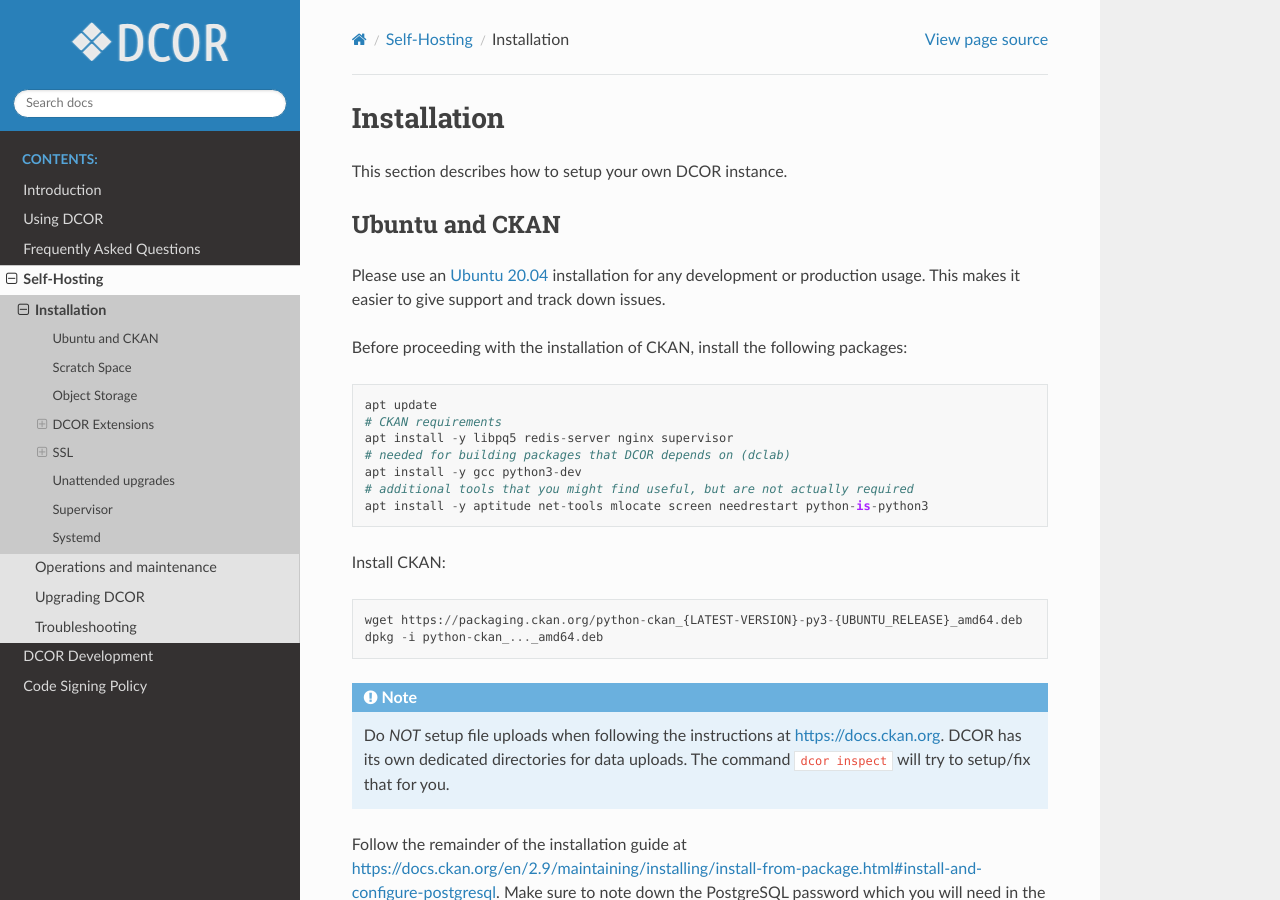
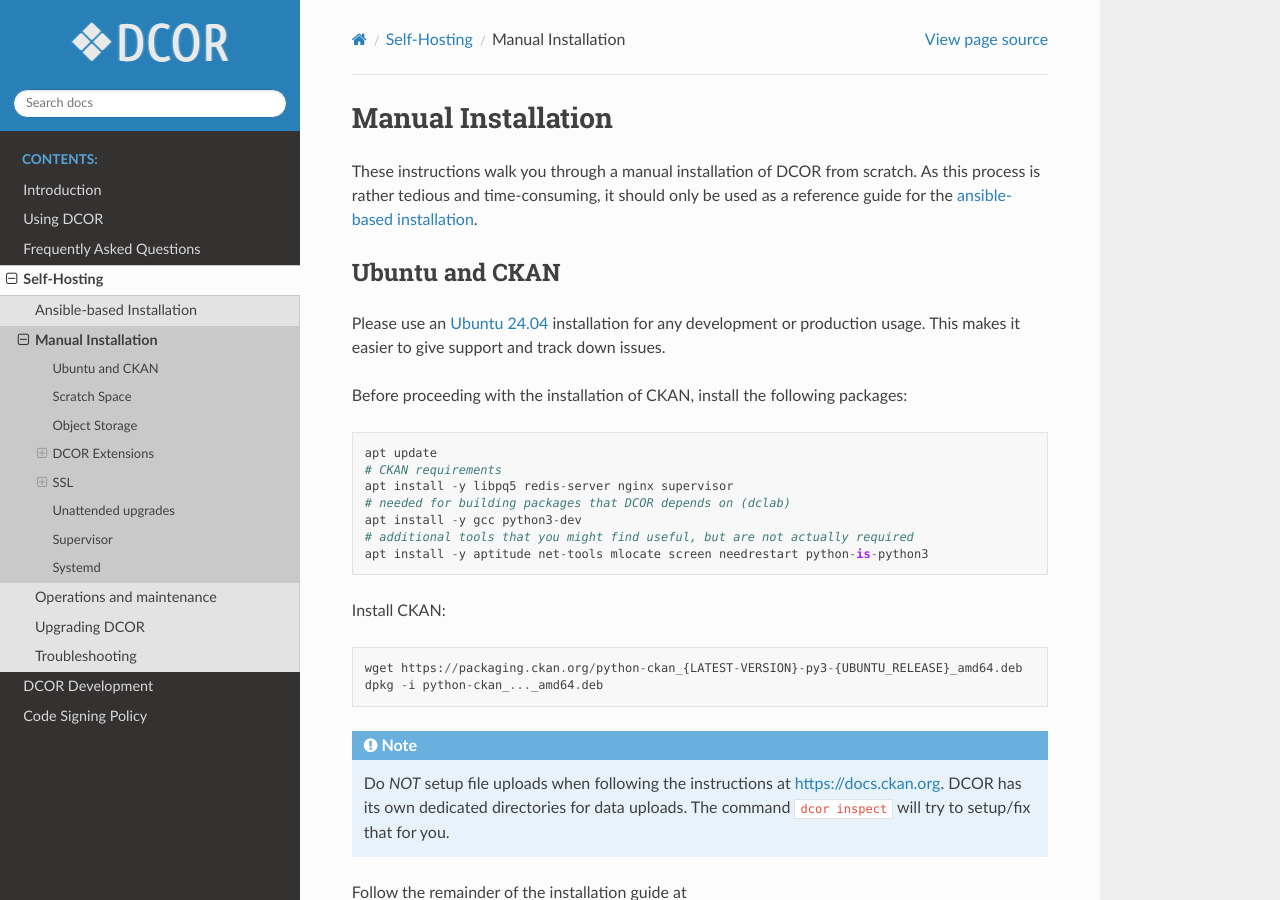
Before and after one commit to DCOR-dev/dcor-docs, a Sphinx documentation site: the page built from docs/sec_self_hosting/installation_manual.rst, in a window 1280 px wide and 900 px high. Built offline with Sphinx 7.4.7 and the Read the Docs theme 3.1.0, drawn with Linux system fonts in a browser that asks for light colours.

Commit message:
introduce ansible for self-hosting

```diff
--- a/docs/sec_self_hosting/index.rst
+++ b/docs/sec_self_hosting/index.rst
@@ -8,7 +8,8 @@
    :maxdepth: 3
    :caption: Contents:
 
-   installation
+   installation_ansible
+   installation_manual
    operations
    upgrade
    troubleshooting
--- a/docs/sec_self_hosting/installation.rst
+++ b/docs/sec_self_hosting/installation_manual.rst
@@ -1,15 +1,18 @@
-============
-Installation
-============
+.. _selfhost_install_manual:
 
-This section describes how to setup your own DCOR instance.
+===================
+Manual Installation
+===================
 
+These instructions walk you through a manual installation of DCOR from scratch.
+As this process is rather tedious and time-consuming, it should only be used
+as a reference guide for the :ref:`ansible-based installation <selfhost_install_ansible>`.
 
 .. _selfhost_ubuntuckan:
 
 Ubuntu and CKAN
 ===============
-Please use an `Ubuntu 20.04 <https://ubuntu.com/download/server>`_
+Please use an `Ubuntu 24.04 <https://ubuntu.com/download/server>`_
 installation for any development or production usage. This makes it
 easier to give support and track down issues.
 
```
Also changed, not shown: docs/sec_self_hosting/installation_ansible.rst (added, +14 -0 lines).
